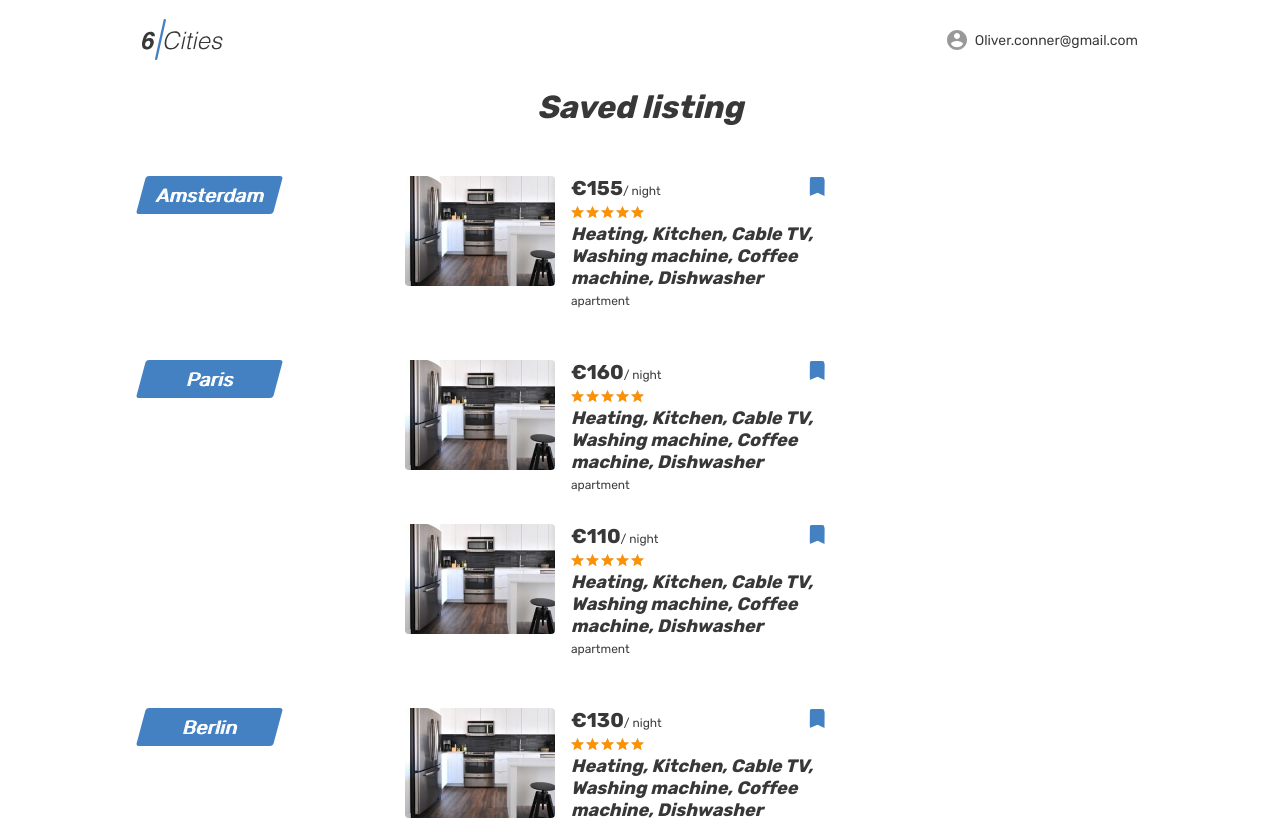
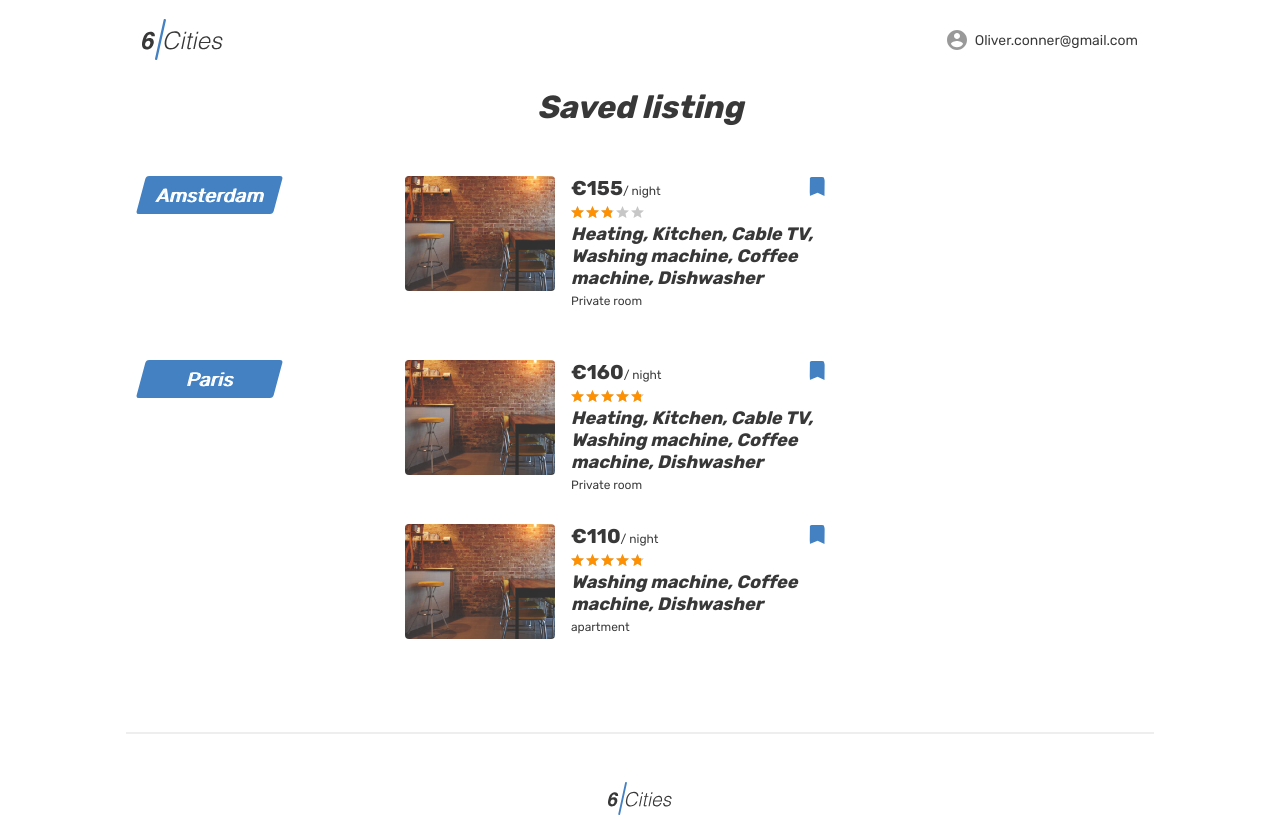
Before and after one commit to dmitryabov/cities, a React app: page /favorites in a window 1280 px wide. Shown: the top 820 px of the page. Built offline with nearby package versions, Linux system fonts and the light colour scheme.

Commit message:
доработал прием моковых данных

```diff
--- /dev/null
+++ b/src/common/utils.js
@@ -0,0 +1,3 @@
+export const getRatingLevel = (level) => {
+  return (level * 100) / 5 + `%`;
+};
--- a/src/components/card/card.jsx
+++ b/src/components/card/card.jsx
@@ -2,11 +2,12 @@ import React from 'react';
 import {Link} from 'react-router-dom';
 import PropTypes from 'prop-types';
 import {offerType} from '../../propTypes/cities';
+import { getRatingLevel } from '../../common/utils';
 
 
 const Card = (props) => {
   const {offer, getActiveCard} = props;
-  const {id, title} = offer;
+  const {id, title, price, rating, type, is_favorite} = offer;
 
   const onMouseEnterHandler = () => {
     getActiveCard(id);
@@ -23,10 +24,10 @@ const Card = (props) => {
       <div className="place-card__info">
         <div className="place-card__price-wrapper">
           <div className="place-card__price">
-            <b className="place-card__price-value">&euro;80</b>
+            <b className="place-card__price-value">&euro;{price}</b>
             <span className="place-card__price-text">&#47;&nbsp;night</span>
           </div>
-          <button className="place-card__bookmark-button place-card__bookmark-button--active button" type="button">
+          <button className={`place-card__bookmark-button ${ is_favorite ? `place-card__bookmark-button--active` : ``} button`} type="button">
             <svg className="place-card__bookmark-icon" width="18" height="19">
               <a href="#icon-bookmark"></a>
             </svg>
@@ -35,14 +36,14 @@ const Card = (props) => {
         </div>
         <div className="place-card__rating rating">
           <div className="place-card__stars rating__stars">
-            <span sstyle={{width: `80%`}}></span>
+          <span style={{width: `${getRatingLevel(rating)}`}}></span>
             <span className="visually-hidden">Rating</span>
           </div>
         </div>
         <h2 className="place-card__name">
           <Link to={`/offer/${id}`}>{title}</Link>property
         </h2>
-        <p className="place-card__type">Private room</p>
+        <p className="place-card__type">{type}</p>
       </div>
     </article>
   );
--- a/src/components/favorites__list/favorites__list.jsx
+++ b/src/components/favorites__list/favorites__list.jsx
@@ -1,28 +1,33 @@
 import React from 'react';
 import PropTypes from 'prop-types';
 import {offerType} from '../../propTypes/cities';
+import { getRatingLevel } from '../../common/utils';
+import {Link} from 'react-router-dom';
 
 
 const FavoritesList = (props) => {
   const {offers} = props;
 
 
-  const map = offers.reduce((offer, i) => {
+  const favoriteOffers = offers.filter(person => person.is_favorite === true);
+
+  const identicalСities = favoriteOffers.reduce((offer, i) => {
     offer[i.city.name] = offer[i.city.name] || [];
     offer[i.city.name].push(i);
+
     return offer;
   }, {});
 
+
   const setSameOffers = () => {
     const sameOffers = [];
-    for (let key in map) {
-      sameOffers.push(map[key]);
+    for (let key in identicalСities) {
+      sameOffers.push(identicalСities[key]);
     }
     return sameOffers;
   };
 
   let sameOffers = setSameOffers();
-
 
   return (
     <ul className="favorites__list">
@@ -43,9 +48,9 @@ const FavoritesList = (props) => {
                   return (
                     <article className="favorites__card place-card" key={offer.id + j}>
                       <div className="favorites__image-wrapper place-card__image-wrapper">
-                        <a href="#">
-                          <img className="place-card__image" src="img/apartment-small-03.jpg" width="150" height="110" alt="Place image"/>
-                        </a>
+                      <Link to={`/offer/${offer.id}`}>
+                        <img className="place-card__image" src="img/room.jpg" width="150" height="110" alt="Place image" id={offer.id}/>
+                       </Link>
                       </div>
                       <div className="favorites__card-info place-card__info">
                         <div className="place-card__price-wrapper">
@@ -62,7 +67,7 @@ const FavoritesList = (props) => {
                         </div>
                         <div className="place-card__rating rating">
                           <div className="place-card__stars rating__stars">
-                            <span style={{width: `100%`}}></span>
+                            <span style={{width: `${getRatingLevel(offer.rating)}`}}></span>
                             <span className="visually-hidden">Rating</span>
                           </div>
                         </div>
--- a/src/components/property/property.jsx
+++ b/src/components/property/property.jsx
@@ -3,10 +3,13 @@ import HeaderPage from '../header/header';
 import ReviewsForm from '../reviews_form/reviews_form';
 import PropTypes from 'prop-types';
 import {offerType} from '../../propTypes/cities';
+import { getRatingLevel } from '../../common/utils';
 
 
 const Property = (props) => {
   const {offer} = props;
+  const {is_premium, is_favorite} = offer;
+
 
   return (
     <div className="page">
@@ -57,14 +60,17 @@ const Property = (props) => {
           </div>
           <div className="property__container container">
             <div className="property__wrapper">
-              <div className="property__mark">
+              { is_premium ?
+                <div className="property__mark">
                 <span>Premium</span>
               </div>
+              : ``
+              }
               <div className="property__name-wrapper">
                 <h1 className="property__name">
-           {offer.description}
+                  {offer.description}
                 </h1>
-                <button className="property__bookmark-button button" type="button">
+                <button className={`property__bookmark-button ${ is_favorite ? `property__bookmark-button--active` : ``} button`} type="button">
                   <svg className="property__bookmark-icon" width="31" height="33">
                     <use href="#icon-bookmark"></use>
                   </svg>
@@ -73,7 +79,7 @@ const Property = (props) => {
               </div>
               <div className="property__rating rating">
                 <div className="property__stars rating__stars">
-                  <span style={{width: `80%`}}></span>
+                  <span style={{width: `${getRatingLevel(offer.rating)}`}}></span>
                   <span className="visually-hidden">Rating</span>
                 </div>
                 <span className="property__rating-value rating__value">{offer.rating}</span>
@@ -81,10 +87,10 @@ const Property = (props) => {
               <ul className="property__features">
                 <li className="property__feature property__feature--entire">{offer.type}</li>
                 <li className="property__feature property__feature--bedrooms">
-            {offer.bedrooms} Bedrooms
+                  {offer.bedrooms} Bedrooms
                 </li>
                 <li className="property__feature property__feature--adults">
-            Max {offer.max_adults} adults
+                  Max {offer.max_adults} adults
                 </li>
               </ul>
               <div className="property__price">
--- a/src/mocks/offers.js
+++ b/src/mocks/offers.js
@@ -26,8 +26,8 @@ export default [
     },
     id: 1,
     images: [`img/1.png`, `img/2.png`],
-    is_favorite: false,
-    is_premium: false,
+    is_favorite: true,
+    is_premium: true,
     location: {
       latitude: 52.35514938496378,
       longitude: 4.673877537499948,
@@ -38,7 +38,7 @@ export default [
     price: 155,
     rating: 2.8,
     title: `Beautiful & luxurious studio at great location`,
-    type: `apartment`,
+    type: `Private room`,
   },
   {
     bedrooms: 3,
@@ -67,8 +67,8 @@ export default [
     },
     id: 2,
     images: [`img/1.png`, `img/2.png`],
-    is_favorite: false,
-    is_premium: false,
+    is_favorite: true,
+    is_premium: true,
     location: {
       latitude: 52.35514938496378,
       longitude: 4.673877537499948,
@@ -79,7 +79,7 @@ export default [
     price: 160,
     rating: 4.8,
     title: `Beautiful & luxurious studio at great location`,
-    type: `apartment`,
+    type: `Private room`,
   },
   {
     bedrooms: 3,
@@ -92,14 +92,7 @@ export default [
       name: `Paris`,
     },
     description: `A quiet cozy and picturesque that hides behind a a river by the unique lightness of Amsterdam.`,
-    goods: [
-      `Heating`,
-      `Kitchen`,
-      `Cable TV`,
-      `Washing machine`,
-      `Coffee machine`,
-      `Dishwasher`,
-    ],
+    goods: [`Washing machine`, `Coffee machine`, `Dishwasher`],
     host: {
       avatar_url: `img/1.png`,
       id: 3,
@@ -108,7 +101,7 @@ export default [
     },
     id: 3,
     images: [`img/1.png`, `img/2.png`],
-    is_favorite: false,
+    is_favorite: true,
     is_premium: false,
     location: {
       latitude: 52.35514938496378,
@@ -163,4 +156,38 @@ export default [
     title: `Beautiful & luxurious studio at great location`,
     type: `apartment`,
   },
+  {
+    bedrooms: 2,
+    city: {
+      location: {
+        latitude: 52.370216,
+        longitude: 4.895168,
+        zoom: 10,
+      },
+      name: `Amsterdam`,
+    },
+    description: `A quiet cozy and picturesque that hides behind a a river by the unique lightness of Amsterdam.`,
+    goods: [`Washing machine`, `Coffee machine`, `Dishwasher`],
+    host: {
+      avatar_url: `img/1.png`,
+      id: 5,
+      is_pro: true,
+      name: `Angelina`,
+    },
+    id: 4,
+    images: [`img/1.png`, `img/2.png`],
+    is_favorite: false,
+    is_premium: false,
+    location: {
+      latitude: 52.35514938496378,
+      longitude: 4.673877537499948,
+      zoom: 8,
+    },
+    max_adults: 4,
+    preview_image: `img/1.png`,
+    price: 155,
+    rating: 2.8,
+    title: `Beautiful & luxurious studio at great location`,
+    type: `apartment`,
+  },
 ];
```
